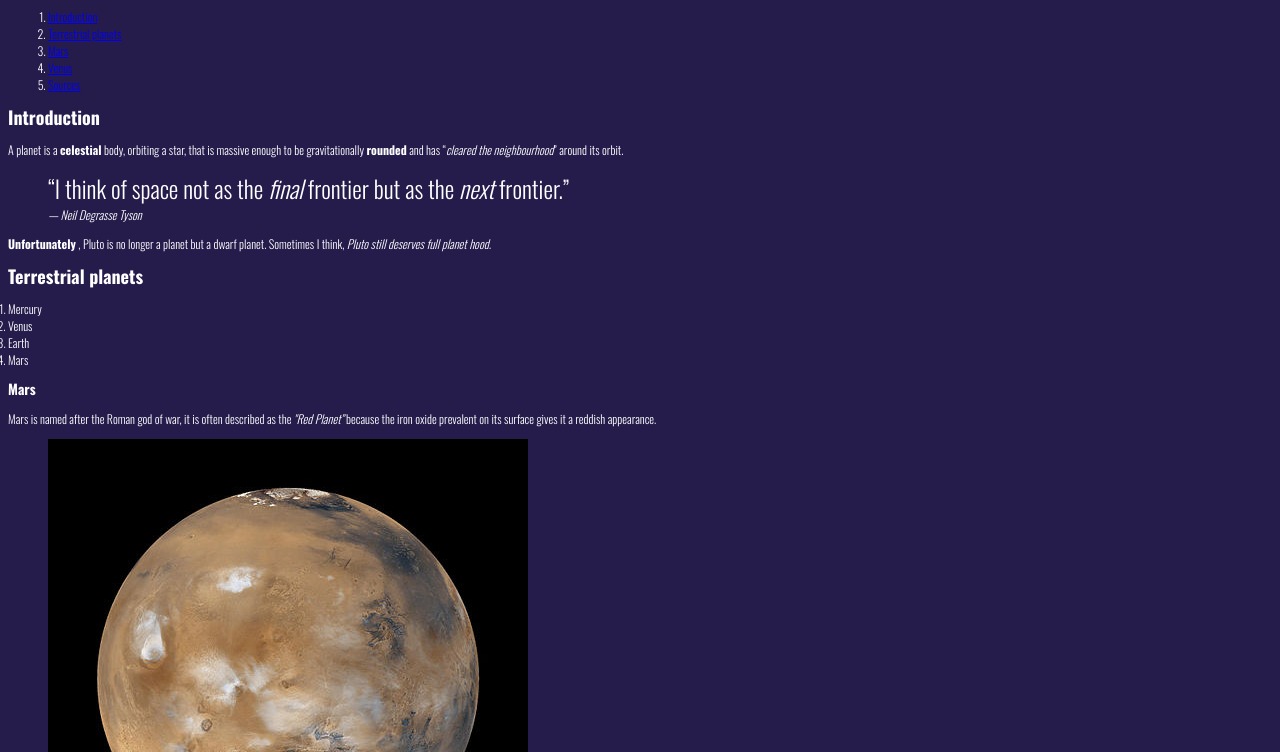
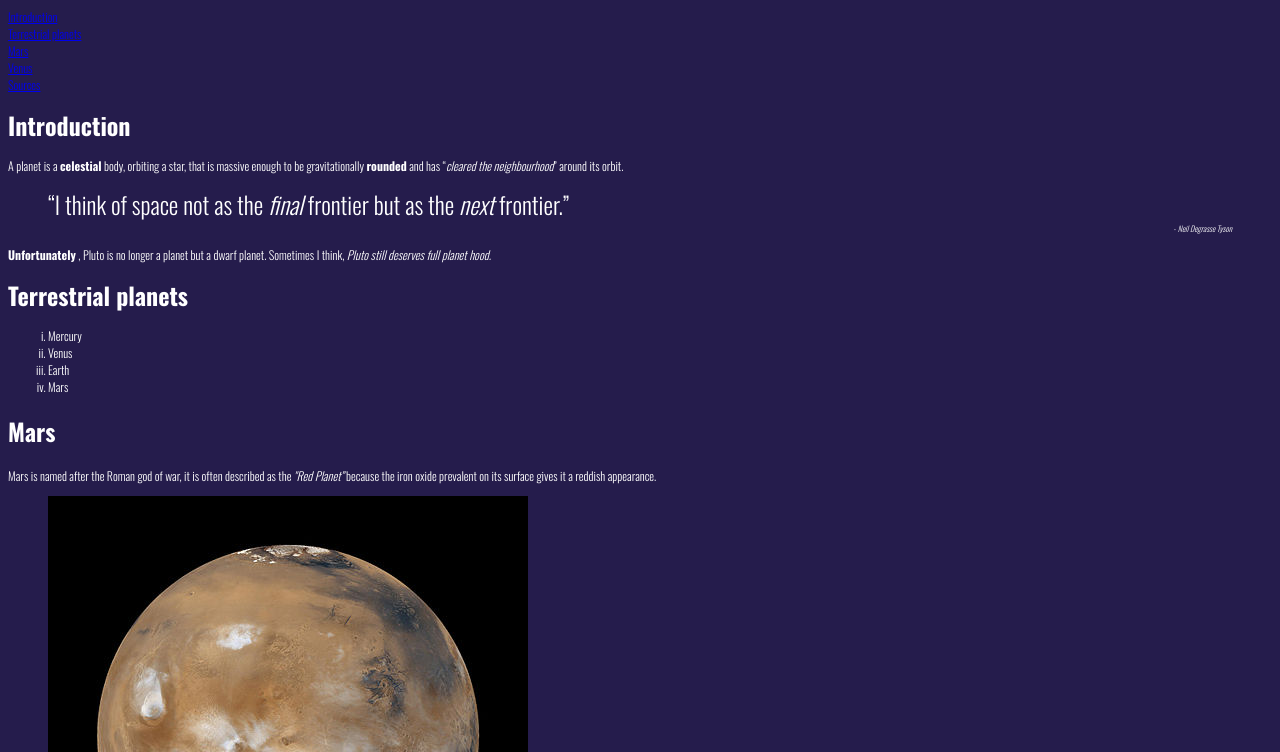
Before and after one commit to Dforest24/dsn1674-assignment-3, a plain HTML site: page index.html in a window 1280 px wide. Shown: the part 48-800 px from the top of the page. Drawn offline with nearby package versions, Linux system fonts and the light colour scheme.

Commit message:
final render and fixes to mistakes

```diff
--- a/css/main.css
+++ b/css/main.css
@@ -6,6 +6,7 @@ html {
 h1, h2, h3 {
   font-weight: bold;
   line-height: 1;
+  font-size: 1.5rem
 }
 
 body {
@@ -16,14 +17,14 @@ body {
 
 ol {
   font-family: 'Oswald', sans-serif;
-  font-weight: 300;
+  list-style-type: none;
+  padding: 0;
 }
 
 ul {
   font-family: 'Oswald', sans-serif;
   font-weight: 300;
-  list-style-type: lowercase ;
-  padding: 0;
+  list-style-type: lower-roman;
 }
 
 p {
@@ -44,13 +45,21 @@ figcaption {
 b{
   font-weight: bold;
   font-size: 0.75rem
-  }
+}
 
 .quote {
   font-size: 1.5rem;
 }
 
 footer {
-  font-size: 0.50rem
-  text-algingment: right;
+  font-size: 0.50rem;
+  text-align: right;
+
+  a {
+    color: 000;
+    list-style-type: circle;
+  }
+
+a:hover {
+  color:orange
 }
--- a/index.html
+++ b/index.html
@@ -36,7 +36,7 @@
 
   <blockquote>
     <span class="quote">“I think of space not as the <em>final</em> frontier but as the <em>next</em> frontier.”</span class="quote">
-    <footer><cite>— Neil Degrasse Tyson</cite></footer>
+    <footer>-<cite> Neil Degrasse Tyson</cite></footer>
   </blockquote>
 
   <strong>Unfortunately</strong>
```
